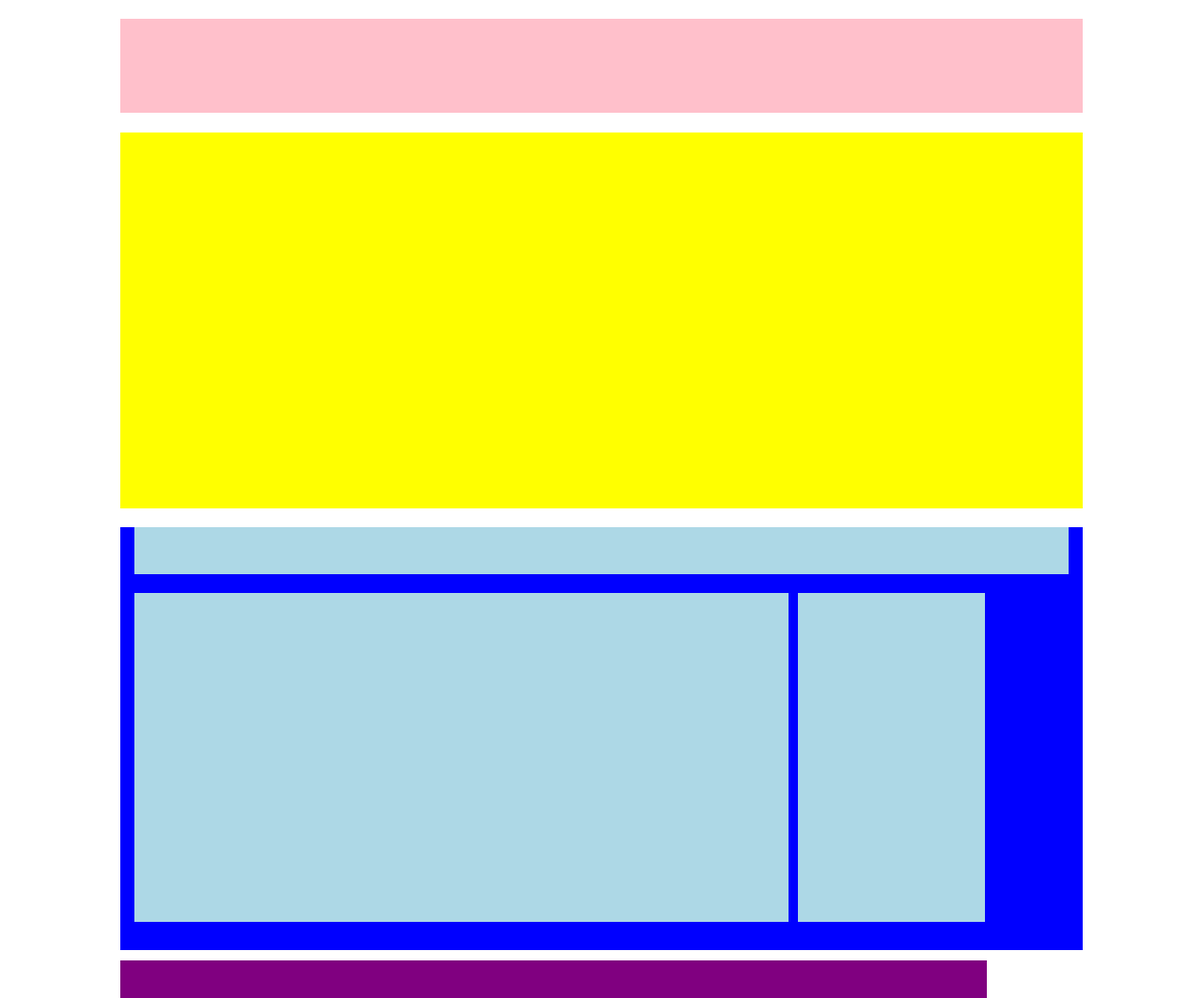
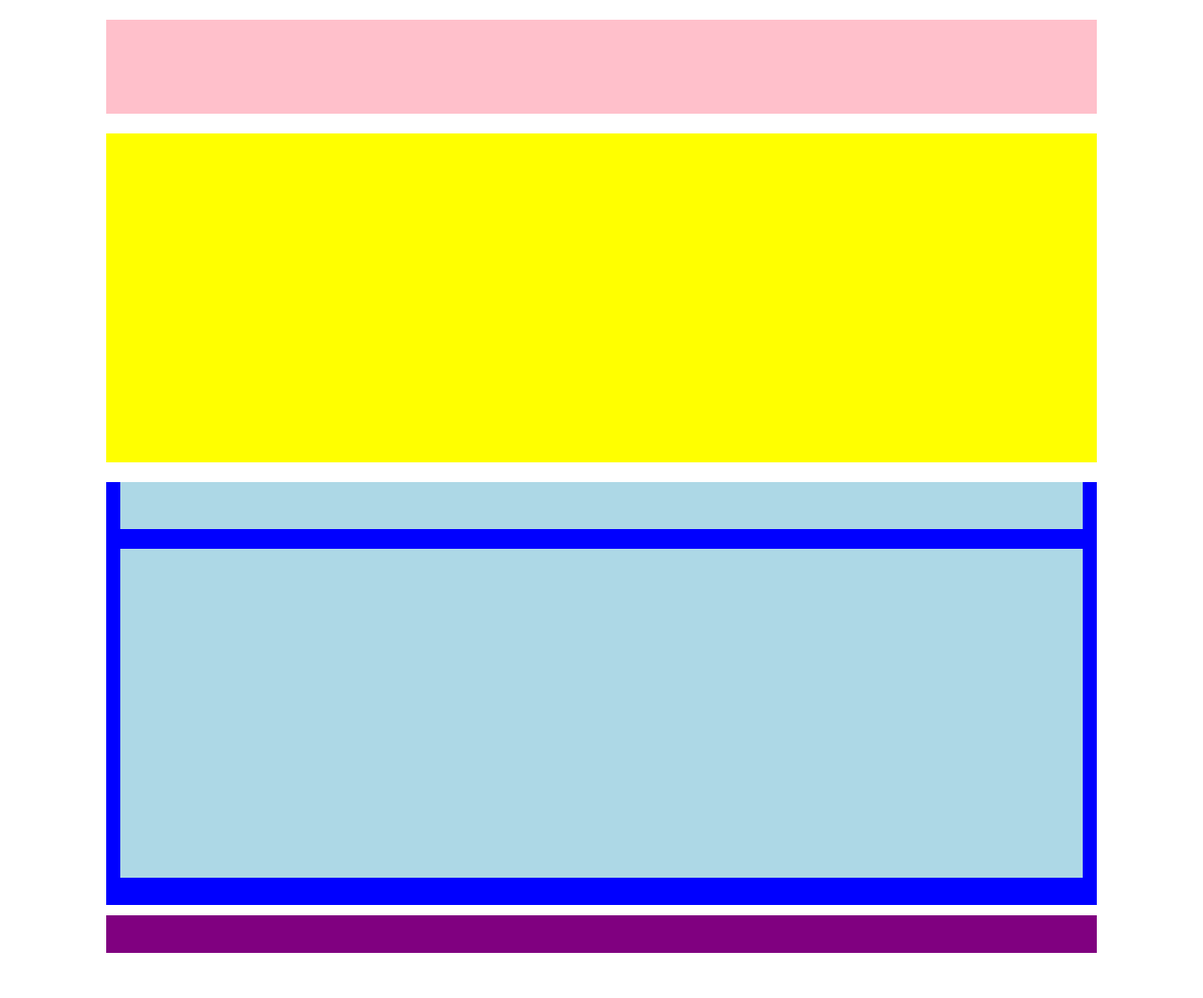
Before and after one commit to MastroJoe/htmlcss-struttura-wp, a plain HTML site: page index.html in a window 1280 px wide. Shown: the whole page at 94% size. After the commit the page ends 1014 px from the top, so only its background shows below. Drawn offline with Linux system fonts and the light colour scheme.

Commit message:
margini dentro main da sistemare

```diff
--- a/assets/master.css
+++ b/assets/master.css
@@ -24,6 +24,10 @@ body {
   padding: 0 15px;
 }
 
+.row {
+  margin: 0 -15px;
+}
+
 .col_100 {
   width: 100%;
   height: 100px;
@@ -34,9 +38,9 @@ body {
   background-color: pink;
 }
 
-.col_400 {
+.col_350 {
   width: 100%;
-  height: 400px;
+  height: 350px;
   margin-top: 2%;
 }
 
@@ -64,26 +68,21 @@ body {
 }
 
 .col_25 {
-  width: 20%;
+  width: 25%;
   height: 350px;
   margin-top: 2%;
   display: inline-block;
-}
-
-.marg {
-margin-right: 1%;
 }
 
 .col_75 {
   width: 50%;
   height:350px;
   margin-top: 2%;
-  margin-right: 1%;
   display: inline-block;
 }
 
 .col_40 {
-width: 90%;
+width: 100%;
 height: 40px;
 margin-top: 1%;
 }
--- a/index.html
+++ b/index.html
@@ -10,17 +10,17 @@
       <div class="row">
         <div class="col_100 bg_pink">
         </div>
+        <!-- blocco giallo -->
+        <div class="col_350 bg_yellow">
+        </div>
       </div>
     </header>
     <main>
       <div class="container">
       <div class="row">
-        <!-- blocco giallo -->
-        <div class="col_400 bg_yellow">
-        </div>
         <!-- blocco blu con sopra blocchi azzurri -->
         <div class="col_450 bg_lightblue">
-          <div class="col_50 bg_cyan marg">
+          <div class="col_50 bg_cyan">
           </div>
           <div class="col_25 bg_cyan">
           </div>
```
